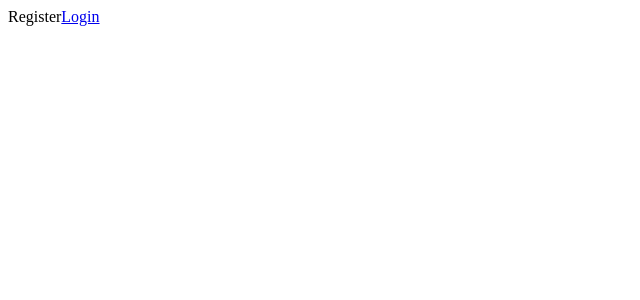
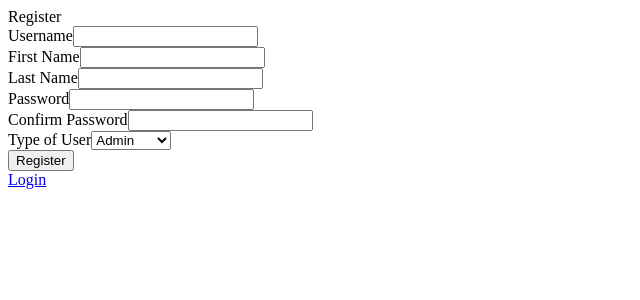
Before and after one commit to VivekRanjan94/lorem-frontend, a React (Create React App) app: page /register in a window 1280 px wide. Shown: the top 300 px of the page, without its empty margins (0-640 px from the left). Built offline with nearby package versions, Linux system fonts and the light colour scheme; no server answers.

Commit message:
fixed routing with login and register

```diff
--- a/src/App.jsx
+++ b/src/App.jsx
@@ -11,11 +11,11 @@ import PublicRoute from './Components/Routes/PublicRoute'
 import AdminRoute from './Components/Routes/AdminRoute'
 import SellerRoute from './Components/Routes/SellerRoute'
 import CustomerRoute from './Components/Routes/CustomerRoute'
+import Home from './Components/Routes/Home'
 
 // Pages
 import Login from './Pages/Auth/Login'
 import Register from './Pages/Auth/Register'
-import Profile from './Pages/Profile'
 import NotFound from './Pages/NotFound'
 
 // User Specific Pages
@@ -34,12 +34,12 @@ const App = () => {
         <UserProvider>
           <AuthProvider>
             <Routes>
+              <Route path='/' element={<Home />} />
               <Route path='/' element={<Navigate to='/login' />} />
               <Route element={<PublicRoute />}>
                 <Route path='/login' element={<Login />} />
                 <Route path='/register' element={<Register />} />
               </Route>
-              <Route path='/profile' element={<Profile />} />
               <Route element={<AdminRoute />}>
                 <Route path='/admin-home' element={<AdminHome />} />
               </Route>
--- a/src/Components/Routes/AdminRoute.jsx
+++ b/src/Components/Routes/AdminRoute.jsx
@@ -10,7 +10,7 @@ const AdminRoute = () => {
   ) : user.type === 'admin' ? (
     <Outlet />
   ) : (
-    <Navigate to='/profile' />
+    <Navigate to='/' />
   )
 }
 
--- a/src/Components/Routes/CustomerRoute.jsx
+++ b/src/Components/Routes/CustomerRoute.jsx
@@ -10,7 +10,7 @@ const CustomerRoute = () => {
   ) : user.type === 'customer' ? (
     <Outlet />
   ) : (
-    <Navigate to='/profile' />
+    <Navigate to='/' />
   )
 }
 
--- /dev/null
+++ b/src/Components/Routes/Home.jsx
@@ -0,0 +1,21 @@
+import React from 'react'
+import { Navigate } from 'react-router-dom'
+import { useUser } from '../Contexts/UserContext'
+
+const Home = () => {
+  const { user } = useUser()
+
+  if (!user) {
+    return <Navigate to='/login' />
+  }
+
+  return user.type === 'admin' ? (
+    <Navigate to='/admin-home' />
+  ) : user.type === 'seller' ? (
+    <Navigate to='seller-home' />
+  ) : (
+    <Navigate to='customer-home' />
+  )
+}
+
+export default Home
--- a/src/Components/Routes/PublicRoute.jsx
+++ b/src/Components/Routes/PublicRoute.jsx
@@ -5,7 +5,7 @@ import { useUser } from '../Contexts/UserContext'
 const PublicRoute = () => {
   const { user } = useUser()
 
-  return user ? <Navigate to='/login' /> : <Outlet />
+  return user ? <Navigate to='/' /> : <Outlet />
 }
 
 export default PublicRoute
--- a/src/Components/Routes/SellerRoute.jsx
+++ b/src/Components/Routes/SellerRoute.jsx
@@ -10,7 +10,7 @@ const SellerRoute = () => {
   ) : user.type === 'seller' ? (
     <Outlet />
   ) : (
-    <Navigate to='/profile' />
+    <Navigate to='/' />
   )
 }
 
--- a/src/Pages/Admin/Home.jsx
+++ b/src/Pages/Admin/Home.jsx
@@ -1,7 +1,14 @@
 import React from 'react'
+import { useAuth } from '../../Components/Contexts/AuthContext'
 
 const Home = () => {
-  return <div>Admin Home</div>
+  const { logout } = useAuth()
+  return (
+    <div>
+      Admin Home
+      <button onClick={logout}>logout</button>
+    </div>
+  )
 }
 
 export default Home
--- a/src/Pages/Auth/Login.jsx
+++ b/src/Pages/Auth/Login.jsx
@@ -1,10 +1,65 @@
-import React from 'react'
-import { Link } from 'react-router-dom'
+import React, { useState } from 'react'
+import { Link, useNavigate } from 'react-router-dom'
+import { useAuth } from '../../Components/Contexts/AuthContext'
 
 const Login = () => {
+  const { login } = useAuth()
+  const navigate = useNavigate()
+  const [username, setUsername] = useState('')
+  const [password, setPassword] = useState('')
+  const [error, setError] = useState('')
+
+  const handleLogin = async (e) => {
+    e.preventDefault()
+
+    if (username === '' || password === '') {
+      setError('Empty fields')
+    }
+
+    const data = await login({ username, password })
+    if (!data.success) {
+      setError('Entered email and/or password are incorrect!')
+      setPassword('')
+    } else {
+      if (data.user.type === 'admin') {
+        navigate('/admin-home')
+      } else if (data.user.type === 'customer') {
+        navigate('/customer-home')
+      } else if (data.user.type === 'seller') {
+        navigate('/seller-home')
+      }
+    }
+  }
+
   return (
     <div>
-      Login
+      <div>Login</div>
+      {error}
+      <form onSubmit={handleLogin}>
+        <div className='group'>
+          <label htmlFor='username'>Username</label>
+          <input
+            type='text'
+            name='username'
+            value={username}
+            onChange={(e) => {
+              setUsername(e.target.value)
+            }}
+          />
+        </div>
+        <div className='group'>
+          <label htmlFor='password'>Password</label>
+          <input
+            type='password'
+            name='password'
+            value={password}
+            onChange={(e) => {
+              setPassword(e.target.value)
+            }}
+          />
+        </div>
+        <button type='submit'>Login</button>
+      </form>
       <Link to='/register'>Register</Link>
     </div>
   )
--- a/src/Pages/Auth/Register.jsx
+++ b/src/Pages/Auth/Register.jsx
@@ -1,10 +1,150 @@
-import React from 'react'
-import { Link } from 'react-router-dom'
+import React, { useState } from 'react'
+import { Link, useNavigate } from 'react-router-dom'
+
+import { useAuth } from '../../Components/Contexts/AuthContext'
 
 const Register = () => {
+  const { register } = useAuth()
+  const navigate = useNavigate()
+
+  const [username, setUsername] = useState('')
+  const [password, setPassword] = useState('')
+  const [confirmPassword, setConfirmPassword] = useState('')
+  const [firstName, setFirstName] = useState('')
+  const [lastName, setLastName] = useState('')
+  const [type, setType] = useState('admin')
+  const [error, setError] = useState('')
+
+  const handleRegister = async (e) => {
+    e.preventDefault()
+
+    console.log({
+      username,
+      password,
+      confirmPassword,
+      type,
+      firstName,
+      lastName,
+    })
+
+    if (
+      username === '' ||
+      password === '' ||
+      confirmPassword === '' ||
+      firstName === '' ||
+      lastName === ''
+    ) {
+      setError('Empty fields')
+      return
+    }
+
+    if (username.length >= 45) {
+      setError('Username too long')
+      return
+    }
+
+    if (password.length >= 45) {
+      setError('Password too long')
+      return
+    }
+
+    if (password !== confirmPassword) {
+      setError('Passwords do not match')
+      return
+    }
+
+    const data = await register({
+      username,
+      password,
+      first_name: firstName,
+      last_name: lastName,
+      type,
+    })
+
+    if (data.success) {
+      navigate('/login')
+    } else {
+      setError(data.message)
+    }
+  }
+
   return (
     <div>
-      Register<Link to='/login'>Login</Link>
+      <div>Register</div>
+      {error}
+      <form onSubmit={handleRegister}>
+        <div className='group'>
+          <label htmlFor='username'>Username</label>
+          <input
+            type='text'
+            name='username'
+            value={username}
+            onChange={(e) => {
+              setUsername(e.target.value)
+            }}
+          />
+        </div>
+        <div className='group'>
+          <label htmlFor='firstName'>First Name</label>
+          <input
+            type='text'
+            name='firstName'
+            value={firstName}
+            onChange={(e) => {
+              setFirstName(e.target.value)
+            }}
+          />
+        </div>
+        <div className='group'>
+          <label htmlFor='lastName'>Last Name</label>
+          <input
+            type='text'
+            name='lastName'
+            value={lastName}
+            onChange={(e) => {
+              setLastName(e.target.value)
+            }}
+          />
+        </div>
+        <div className='group'>
+          <label htmlFor='password'>Password</label>
+          <input
+            type='password'
+            name='password'
+            value={password}
+            onChange={(e) => {
+              setPassword(e.target.value)
+            }}
+          />
+        </div>
+        <div className='group'>
+          <label htmlFor='confirmPassword'>Confirm Password</label>
+          <input
+            type='password'
+            name='confirmPassword'
+            value={confirmPassword}
+            onChange={(e) => {
+              setConfirmPassword(e.target.value)
+            }}
+          />
+        </div>
+        <div className='group'>
+          <label htmlFor='type'>Type of User</label>
+          <select
+            name='type'
+            value={type}
+            onChange={(e) => {
+              setType(e.target.value)
+            }}
+          >
+            <option value='admin'>Admin</option>
+            <option value='seller'>Seller</option>
+            <option value='customer'>Customer</option>
+          </select>
+        </div>
+        <button type='submit'>Register</button>
+      </form>
+      <Link to='/login'>Login</Link>
     </div>
   )
 }
--- a/src/Pages/Profile.jsx
+++ b/src/Pages/Profile.jsx
@@ -1,9 +1,17 @@
 import React from 'react'
+import { useAuth } from '../Components/Contexts/AuthContext'
 import { useUser } from '../Components/Contexts/UserContext'
 
 const Profile = () => {
   const { user } = useUser()
-  return <div>{user.first_name}</div>
+  const { logout } = useAuth()
+
+  return (
+    <div>
+      {user.first_name}
+      <button onClick={logout}>logout</button>
+    </div>
+  )
 }
 
 export default Profile
```
Also changed, not shown: src/Components/Contexts/AuthContext.js (+44 -9 lines).
